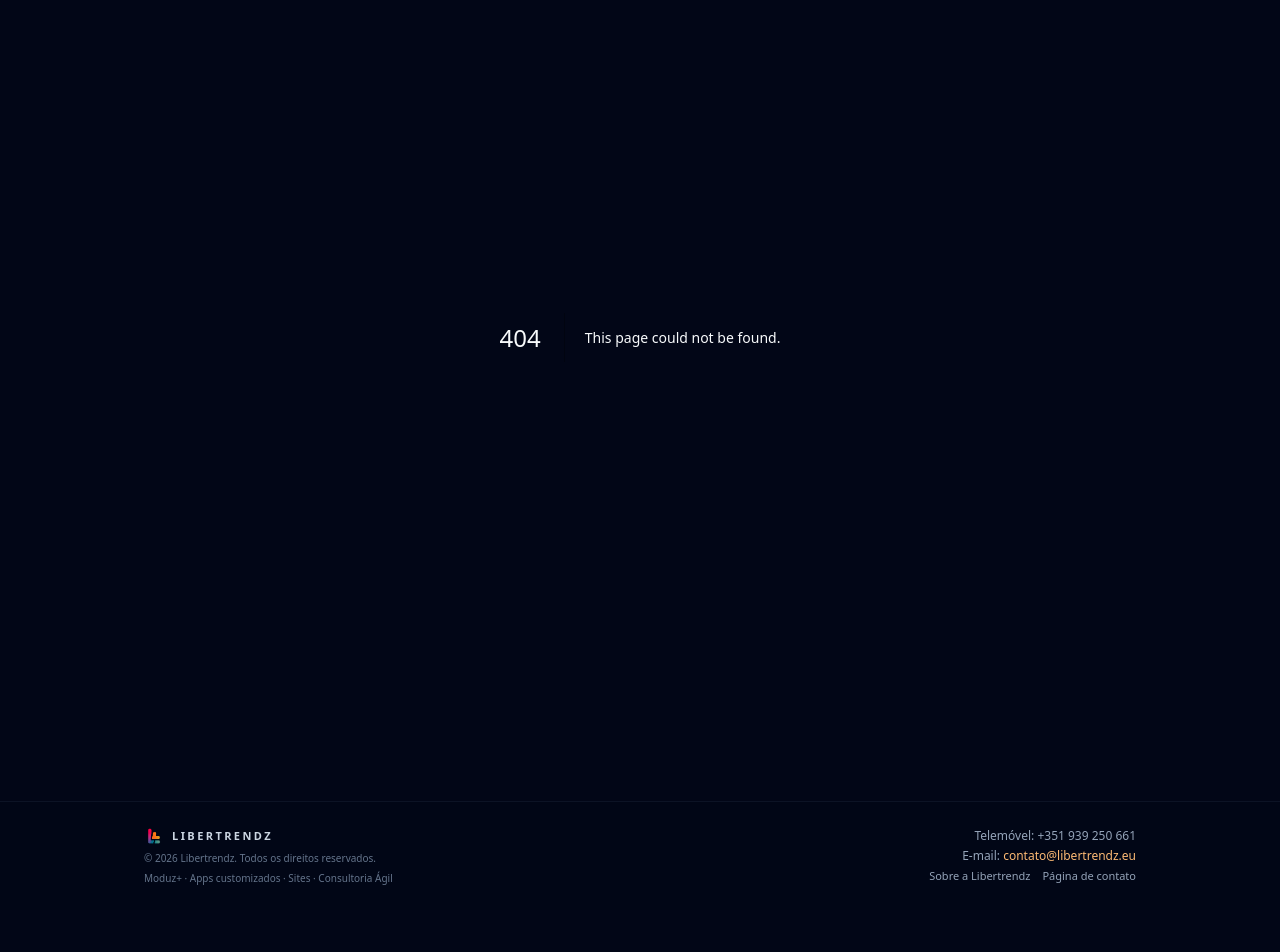
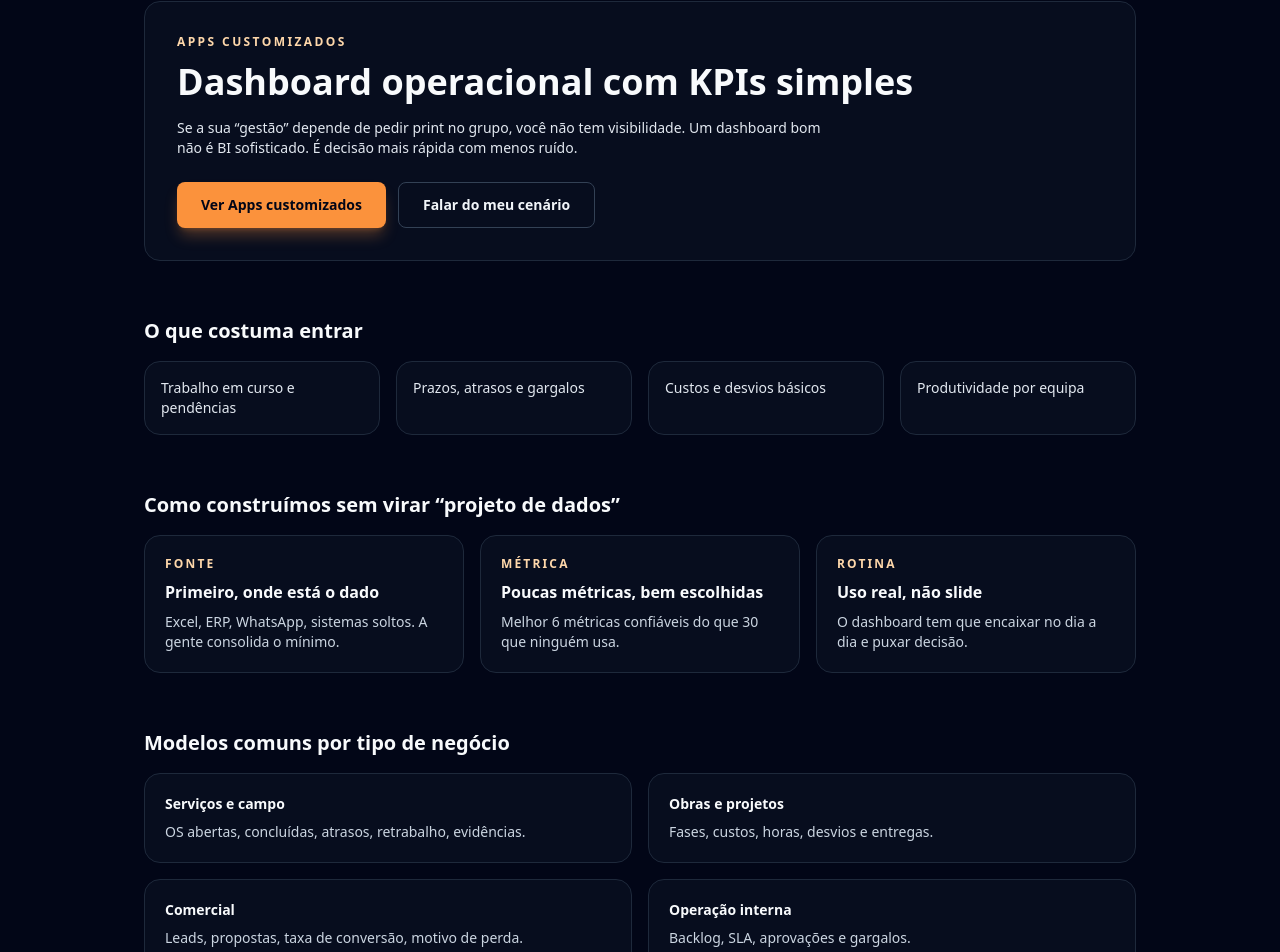
Before and after one commit to libertrendz/libertrendz-site, a Next.js app: page /solucoes/app-dashboard-kpis-operacionais in a window 1280 px wide. Before the commit this address had no page. Shown: the part 144-1096 px from the top of the page. Before the commit the page ends 1054 px from the top, so only its background shows below. Built offline with nearby package versions, Linux system fonts and the light colour scheme.

Commit message:
Create page.tsx

```diff
--- /dev/null
+++ b/app/solucoes/app-dashboard-kpis-operacionais/page.tsx
@@ -0,0 +1,141 @@
+export default function AppDashboardKpisOperacionaisPage() {
+  return (
+    <main className="min-h-[calc(100vh-5rem)] bg-slate-950 text-slate-50">
+      <section className="container-page py-12 lg:py-16 space-y-14">
+        {/* HERO */}
+        <div className="rounded-2xl border border-slate-800 bg-slate-900/40 p-8">
+          <p className="text-xs font-semibold uppercase tracking-[0.2em] text-accent-300">
+            Apps customizados
+          </p>
+          <h1 className="mt-3 text-3xl font-bold leading-tight md:text-4xl">
+            Dashboard operacional com KPIs simples
+          </h1>
+          <p className="mt-4 max-w-2xl text-sm text-slate-200">
+            Se a sua “gestão” depende de pedir print no grupo, você não tem visibilidade.
+            Um dashboard bom não é BI sofisticado. É decisão mais rápida com menos ruído.
+          </p>
+
+          <div className="mt-6 flex flex-wrap gap-3">
+            <a
+              href="/apps"
+              className="inline-flex items-center justify-center rounded-lg bg-accent-500 px-6 py-3 text-sm font-semibold text-slate-950 shadow-lg shadow-accent-500/30 transition hover:bg-accent-400"
+            >
+              Ver Apps customizados
+            </a>
+            <a
+              href="/contato"
+              className="inline-flex items-center justify-center rounded-lg border border-slate-700 px-6 py-3 text-sm font-semibold text-slate-100 transition hover:border-slate-500 hover:bg-slate-900/60"
+            >
+              Falar do meu cenário
+            </a>
+          </div>
+        </div>
+
+        {/* O QUE VAI PARA O DASH */}
+        <div className="space-y-4">
+          <h2 className="text-xl font-semibold text-slate-50">
+            O que costuma entrar
+          </h2>
+
+          <div className="grid gap-4 md:grid-cols-2 lg:grid-cols-4">
+            {[
+              "Trabalho em curso e pendências",
+              "Prazos, atrasos e gargalos",
+              "Custos e desvios básicos",
+              "Produtividade por equipa",
+            ].map((t) => (
+              <div
+                key={t}
+                className="rounded-2xl border border-slate-800 bg-slate-900/40 p-4 text-sm text-slate-200"
+              >
+                {t}
+              </div>
+            ))}
+          </div>
+        </div>
+
+        {/* COMO FAZEMOS */}
+        <div className="space-y-4">
+          <h2 className="text-xl font-semibold text-slate-50">
+            Como construímos sem virar “projeto de dados”
+          </h2>
+
+          <div className="grid gap-4 md:grid-cols-3">
+            <div className="rounded-2xl border border-slate-800 bg-slate-900/40 p-5">
+              <p className="text-xs font-semibold uppercase tracking-[0.18em] text-accent-300">
+                Fonte
+              </p>
+              <p className="mt-2 font-semibold text-slate-50">
+                Primeiro, onde está o dado
+              </p>
+              <p className="mt-2 text-sm text-slate-300">
+                Excel, ERP, WhatsApp, sistemas soltos. A gente consolida o mínimo.
+              </p>
+            </div>
+
+            <div className="rounded-2xl border border-slate-800 bg-slate-900/40 p-5">
+              <p className="text-xs font-semibold uppercase tracking-[0.18em] text-accent-300">
+                Métrica
+              </p>
+              <p className="mt-2 font-semibold text-slate-50">
+                Poucas métricas, bem escolhidas
+              </p>
+              <p className="mt-2 text-sm text-slate-300">
+                Melhor 6 métricas confiáveis do que 30 que ninguém usa.
+              </p>
+            </div>
+
+            <div className="rounded-2xl border border-slate-800 bg-slate-900/40 p-5">
+              <p className="text-xs font-semibold uppercase tracking-[0.18em] text-accent-300">
+                Rotina
+              </p>
+              <p className="mt-2 font-semibold text-slate-50">
+                Uso real, não slide
+              </p>
+              <p className="mt-2 text-sm text-slate-300">
+                O dashboard tem que encaixar no dia a dia e puxar decisão.
+              </p>
+            </div>
+          </div>
+        </div>
+
+        {/* MODELOS */}
+        <div className="space-y-4">
+          <h2 className="text-xl font-semibold text-slate-50">
+            Modelos comuns por tipo de negócio
+          </h2>
+
+          <div className="grid gap-4 md:grid-cols-2">
+            {[
+              { t: "Serviços e campo", d: "OS abertas, concluídas, atrasos, retrabalho, evidências." },
+              { t: "Obras e projetos", d: "Fases, custos, horas, desvios e entregas." },
+              { t: "Comercial", d: "Leads, propostas, taxa de conversão, motivo de perda." },
+              { t: "Operação interna", d: "Backlog, SLA, aprovações e gargalos." },
+            ].map((x) => (
+              <div key={x.t} className="rounded-2xl border border-slate-800 bg-slate-900/40 p-5">
+                <p className="text-sm font-semibold text-slate-50">{x.t}</p>
+                <p className="mt-2 text-sm text-slate-300">{x.d}</p>
+              </div>
+            ))}
+          </div>
+        </div>
+
+        {/* CTA */}
+        <div className="pt-8 border-t border-slate-800 text-center space-y-4">
+          <h2 className="text-2xl font-semibold text-slate-50">
+            Quer ver a tua operação num ecrã só?
+          </h2>
+          <p className="max-w-xl mx-auto text-sm text-slate-200">
+            Diz que decisões você toma “no escuro” hoje e quais números faltam.
+          </p>
+          <a
+            href="/contato"
+            className="inline-flex items-center justify-center rounded-lg bg-accent-500 px-6 py-3 text-sm font-semibold text-slate-950 shadow-lg shadow-accent-500/30 transition hover:bg-accent-400"
+          >
+            Falar do meu cenário
+          </a>
+        </div>
+      </section>
+    </main>
+  );
+}
```
